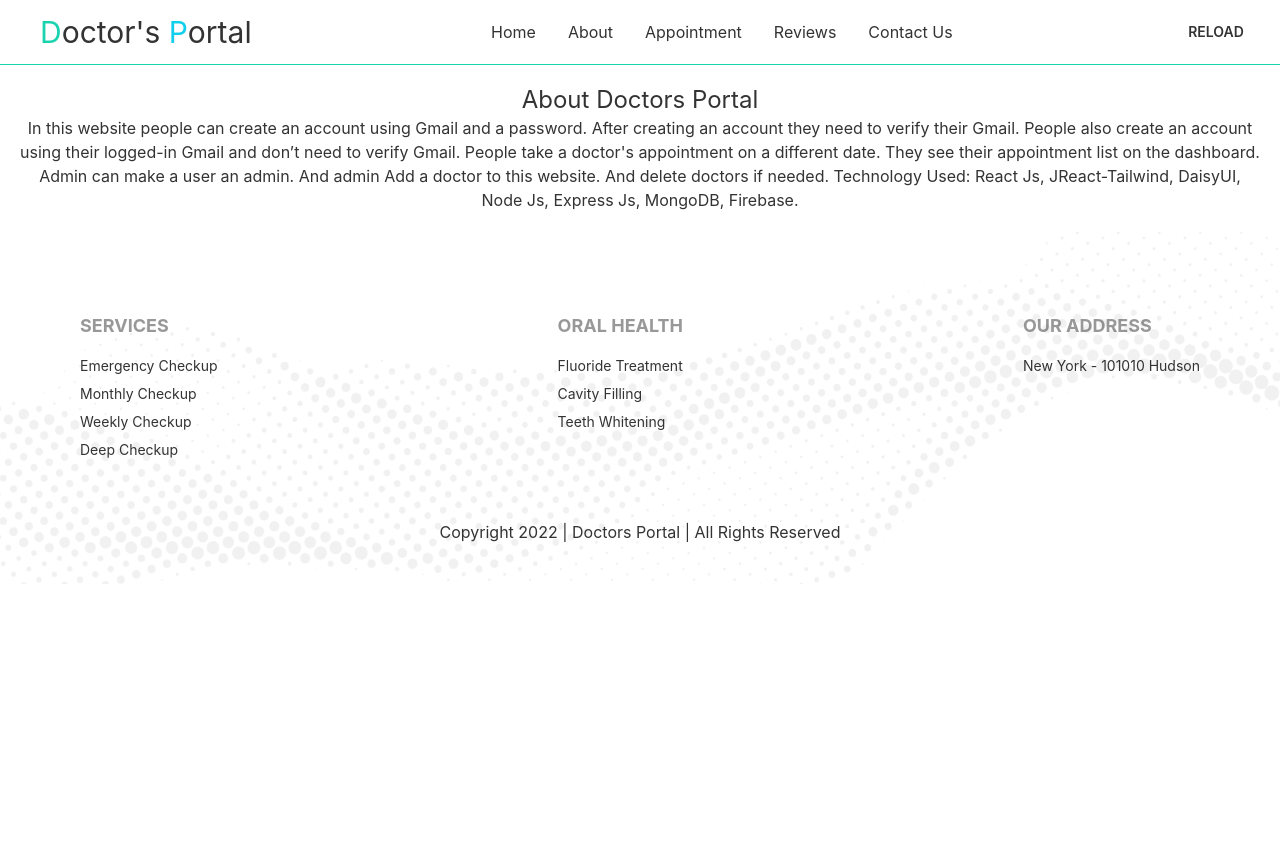
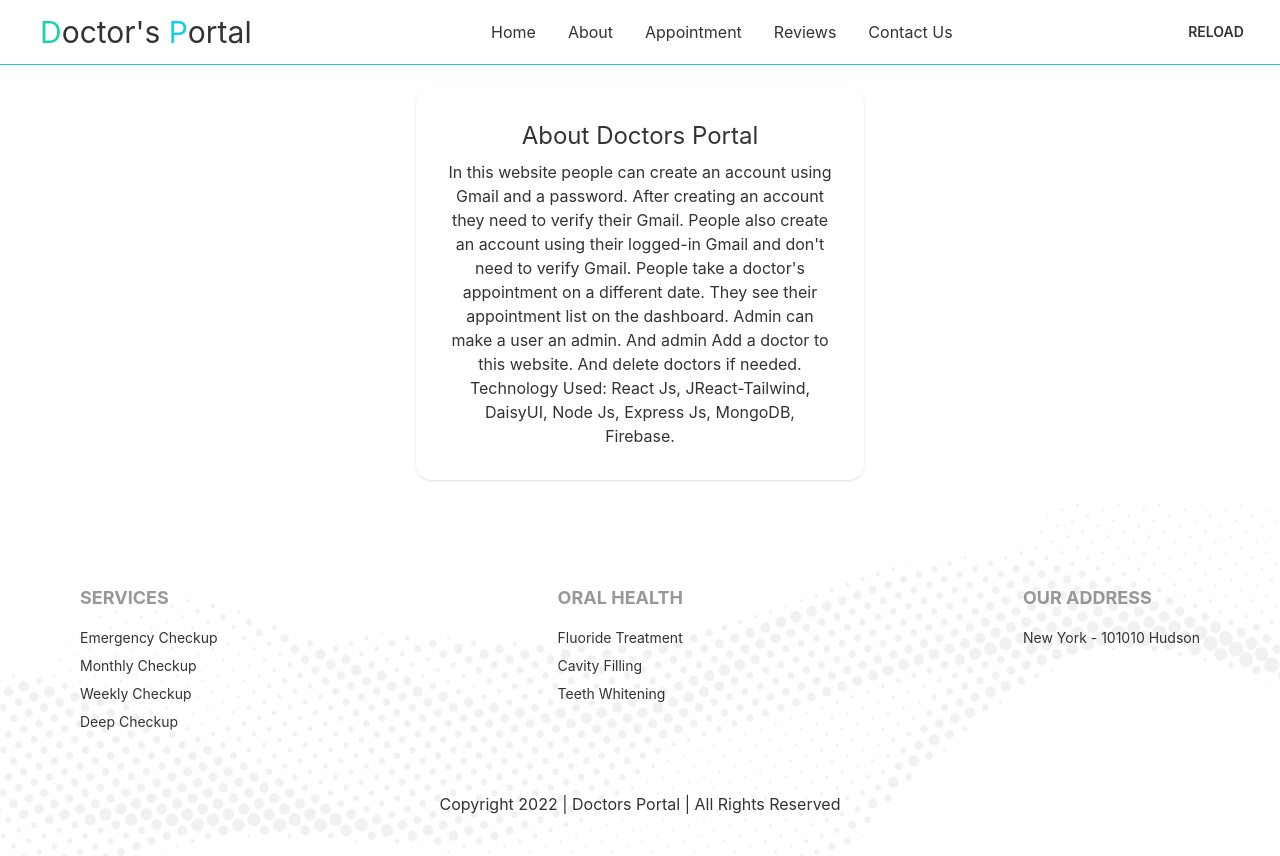
Before and after one commit to abuzafaremon/doctors-portal-client, a React (Create React App) app: page /about in a window 1280 px wide. Before the commit the page ends 800 px from the top, so only its background shows below. Built offline with nearby package versions, Linux system fonts and the light colour scheme; no server answers.

Commit message:
API URL changed

```diff
--- a/src/Pages/About/About.js
+++ b/src/Pages/About/About.js
@@ -2,13 +2,15 @@ import React from 'react';
 
 const About = () => {
   return (
-    <div className='p-5'>
-      <h2 className='text-2xl text-center'>About Doctors Portal</h2>
-      In this website people can create an account using Gmail and a password. After creating an account they need to verify their Gmail. People also create an account using their logged-in Gmail and don’t need to verify Gmail.
-      People take a doctor's appointment on a different date. They see their appointment list on the dashboard.
-      Admin can make a user an admin. And admin Add a doctor to this website. And delete doctors if needed.
-      Technology Used:
-      React Js, JReact-Tailwind, DaisyUI, Node Js, Express Js, MongoDB, Firebase.
+    <div className='m-6 card max-w-md w-full shadow mx-auto'>
+      <div className="card-body">
+        <h2 className='text-2xl text-center'>About Doctors Portal</h2>
+        <p>In this website people can create an account using Gmail and a password. After creating an account they need to verify their Gmail. People also create an account using their logged-in Gmail and don't need to verify Gmail.
+          People take a doctor's appointment on a different date. They see their appointment list on the dashboard.
+          Admin can make a user an admin. And admin Add a doctor to this website. And delete doctors if needed.
+          Technology Used:
+          React Js, JReact-Tailwind, DaisyUI, Node Js, Express Js, MongoDB, Firebase.</p>
+      </div>
     </div>
   );
 };
--- a/src/Pages/AppointmentPage/AvailableService/AvailableService.js
+++ b/src/Pages/AppointmentPage/AvailableService/AvailableService.js
@@ -8,7 +8,7 @@ import ServiceCard from './ServiceCard';
 const AvailableService = ({ date }) => {
   const [treatment, setTreatment] = useState({});
   const formattedDate = format(date, 'PP');
-  const { data: services, isLoading, refetch } = useQuery(['available', formattedDate], () => fetch(`https://doctors-portal-server-production-9169.up.railway.app/available?date=${formattedDate}`)
+  const { data: services, isLoading, refetch } = useQuery(['available', formattedDate], () => fetch(`https://doctors-portal-server-zafaremon20.vercel.app/available?date=${formattedDate}`)
     .then(res => res.json())
   )
   if (isLoading) {
--- a/src/Pages/AppointmentPage/BookingModal/BookingModal.js
+++ b/src/Pages/AppointmentPage/BookingModal/BookingModal.js
@@ -23,7 +23,7 @@ const BookingModal = ({ treatment, date, setTreatment, refetch }) => {
       phone: event.target.phone.value
     }
 
-    fetch('https://doctors-portal-server-production-9169.up.railway.app/booking', {
+    fetch('https://doctors-portal-server-zafaremon20.vercel.app/booking', {
       method: 'POST',
       headers: {
         'content-type': 'application/json'
--- a/src/Pages/Dashboard/AddDoctor.js
+++ b/src/Pages/Dashboard/AddDoctor.js
@@ -10,7 +10,7 @@ import { useNavigate } from 'react-router-dom';
 const AddDoctor = () => {
   const { register, formState: { errors }, handleSubmit, reset } = useForm();
   const navigate = useNavigate();
-  const { data: services, isLoading } = useQuery(['services'], () => fetch(`https://doctors-portal-server-production-9169.up.railway.app/services`)
+  const { data: services, isLoading } = useQuery(['services'], () => fetch(`https://doctors-portal-server-zafaremon20.vercel.app/services`)
     .then(res => {
       if (res.status === 401 || res.status === 403) {
         localStorage.removeItem('accessToken');
@@ -47,7 +47,7 @@ const AddDoctor = () => {
             img: img
           }
           // send to data base
-          fetch('https://doctors-portal-server-production-9169.up.railway.app/doctor', {
+          fetch('https://doctors-portal-server-zafaremon20.vercel.app/doctor', {
             method: 'POST',
             headers: {
               'content-type': 'application/json',
--- a/src/Pages/Dashboard/DoctorRow.js
+++ b/src/Pages/Dashboard/DoctorRow.js
@@ -14,7 +14,7 @@ const DoctorRow = ({ doctor, index, refetch }) => {
     })
       .then((willDelete) => {
         if (willDelete) {
-          fetch(`https://doctors-portal-server-production-9169.up.railway.app/doctor/${email}`, {
+          fetch(`https://doctors-portal-server-zafaremon20.vercel.app/doctor/${email}`, {
             method: 'DELETE',
             headers: {
               authorization: `Bearer ${localStorage.getItem('accessToken')}`
--- a/src/Pages/Dashboard/ManageDoctors.js
+++ b/src/Pages/Dashboard/ManageDoctors.js
@@ -8,7 +8,7 @@ import { useNavigate } from 'react-router-dom';
 
 const ManageDoctors = () => {
   const navigate = useNavigate();
-  const { data: doctors, isLoading, refetch } = useQuery(['doctors'], () => fetch('https://doctors-portal-server-production-9169.up.railway.app/doctors', {
+  const { data: doctors, isLoading, refetch } = useQuery(['doctors'], () => fetch('https://doctors-portal-server-zafaremon20.vercel.app/doctors', {
     headers: {
       authorization: `Bearer ${localStorage.getItem('accessToken')}`
     }
--- a/src/Pages/Dashboard/MyAppointments.js
+++ b/src/Pages/Dashboard/MyAppointments.js
@@ -13,7 +13,7 @@ const MyAppointments = () => {
   const [appointments, setAppointments] = useState([]);
   useEffect(() => {
     if (user) {
-      fetch(`https://doctors-portal-server-production-9169.up.railway.app/booking?patient=${user?.email}`, {
+      fetch(`https://doctors-portal-server-zafaremon20.vercel.app/booking?patient=${user?.email}`, {
         method: 'GET',
         headers: {
           'authorization': `Bearer ${localStorage.getItem('accessToken')}`
--- a/src/Pages/Dashboard/UserRow.js
+++ b/src/Pages/Dashboard/UserRow.js
@@ -5,7 +5,7 @@ import swal from 'sweetalert';
 const UserRow = ({ user, refetch }) => {
   const { email, role } = user;
   const makeAdmin = () => {
-    fetch(`https://doctors-portal-server-production-9169.up.railway.app/user/admin/${email}`, {
+    fetch(`https://doctors-portal-server-zafaremon20.vercel.app/user/admin/${email}`, {
       method: 'PUT',
       headers: {
         authorization: `Bearer ${localStorage.getItem('accessToken')}`
--- a/src/Pages/Dashboard/Users.js
+++ b/src/Pages/Dashboard/Users.js
@@ -8,7 +8,7 @@ import { useNavigate } from 'react-router-dom';
 
 const Users = () => {
   const navigate = useNavigate();
-  const { data: users, isLoading, refetch } = useQuery(['users'], () => fetch('https://doctors-portal-server-production-9169.up.railway.app/users', {
+  const { data: users, isLoading, refetch } = useQuery(['users'], () => fetch('https://doctors-portal-server-zafaremon20.vercel.app/users', {
     method: 'GET',
     headers: {
       authorization: `Bearer ${localStorage.getItem('accessToken')}`
--- a/src/hooks/useAdmin.js
+++ b/src/hooks/useAdmin.js
@@ -7,7 +7,7 @@ const useAdmin = user => {
   useEffect(() => {
     const email = user?.email;
     if (email) {
-      fetch(`https://dr-portal-server.herokuapp.com/admin/${email}`, {
+      fetch(`https://doctors-portal-server-production-9169.up.railway.app/admin/${email}`, {
         method: 'GET',
         headers: {
           'content-type': 'application/json',
--- a/src/hooks/useToken.js
+++ b/src/hooks/useToken.js
@@ -7,7 +7,7 @@ const useToken = user => {
     const email = user?.user?.email;
     const currentUser = { email: email };
     if (email) {
-      fetch(`https://doctors-portal-server-production-9169.up.railway.app/user/${email}`, {
+      fetch(`https://doctors-portal-server-zafaremon20.vercel.app/user/${email}`, {
         method: 'PUT',
         headers: {
           'content-type': 'application/json'
```
